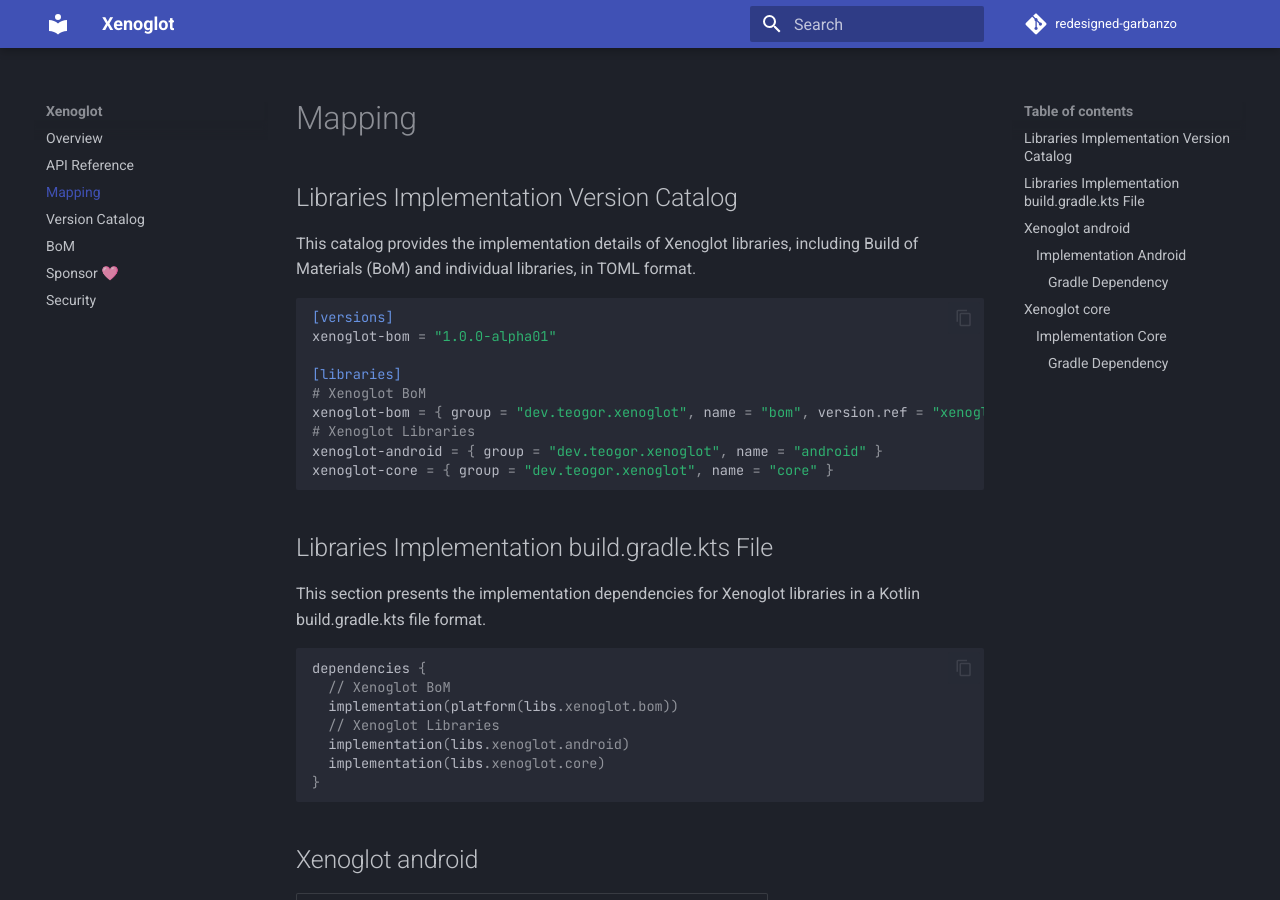
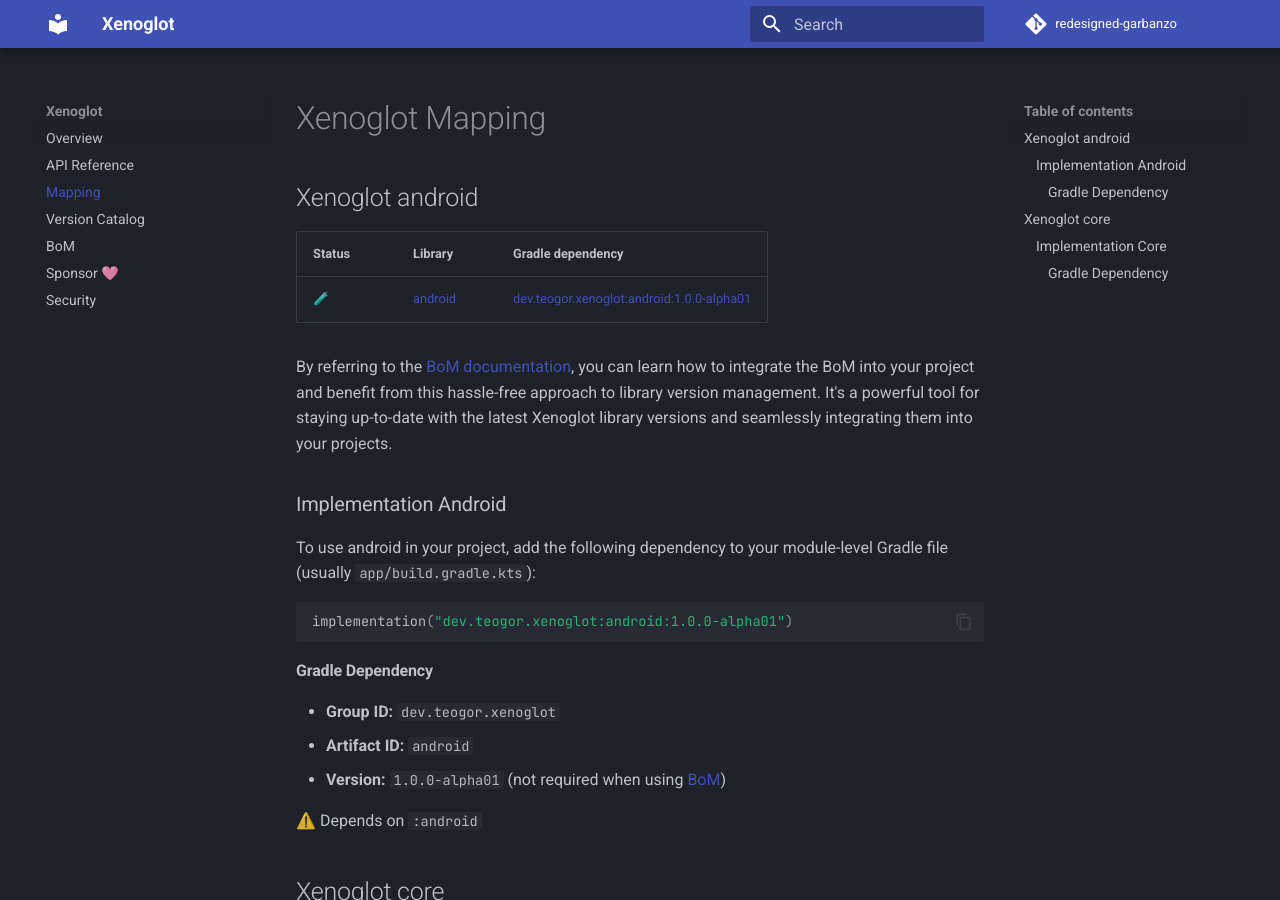
Before and after one commit to teogor/redesigned-garbanzo, an MkDocs documentation site: the page built from docs/mapping.md, in a window 1280 px wide and 900 px high. Built offline with MkDocs 1.6.1 and Material for MkDocs 9.7.7, drawn with Linux system fonts in a browser that asks for light colours; comment, search, counter and statistics services are not loaded.

Commit message:
Update mapping.md

````diff
--- a/docs/mapping.md
+++ b/docs/mapping.md
@@ -1,32 +1,4 @@
-## Libraries Implementation Version Catalog
-
-This catalog provides the implementation details of Xenoglot libraries, including Build of Materials (BoM) and individual libraries, in TOML format.
-
-```toml
-[versions]
-xenoglot-bom = "1.0.0-alpha01"
-
-[libraries]
-# Xenoglot BoM
-xenoglot-bom = { group = "dev.teogor.xenoglot", name = "bom", version.ref = "xenoglot-bom" }
-# Xenoglot Libraries
-xenoglot-android = { group = "dev.teogor.xenoglot", name = "android" }
-xenoglot-core = { group = "dev.teogor.xenoglot", name = "core" }
-```
-
-## Libraries Implementation build.gradle.kts File
-
-This section presents the implementation dependencies for Xenoglot libraries in a Kotlin build.gradle.kts file format.
-
-```kotlin
-dependencies {
-  // Xenoglot BoM
-  implementation(platform(libs.xenoglot.bom))
-  // Xenoglot Libraries
-  implementation(libs.xenoglot.android)
-  implementation(libs.xenoglot.core)
-}
-```
+# Xenoglot Mapping
 
 ## Xenoglot android
 
````
